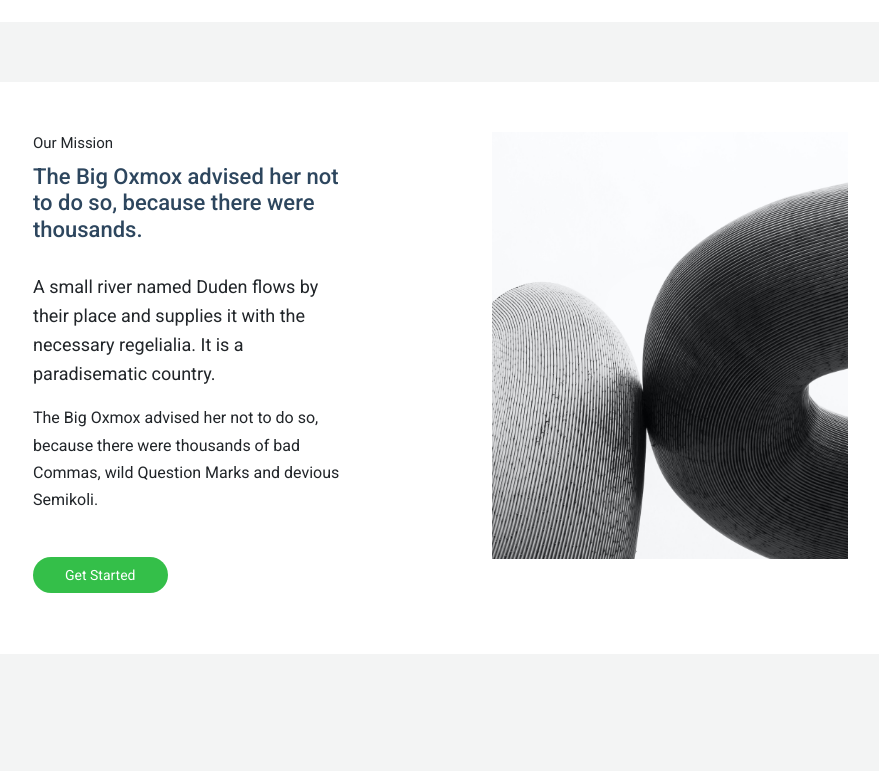
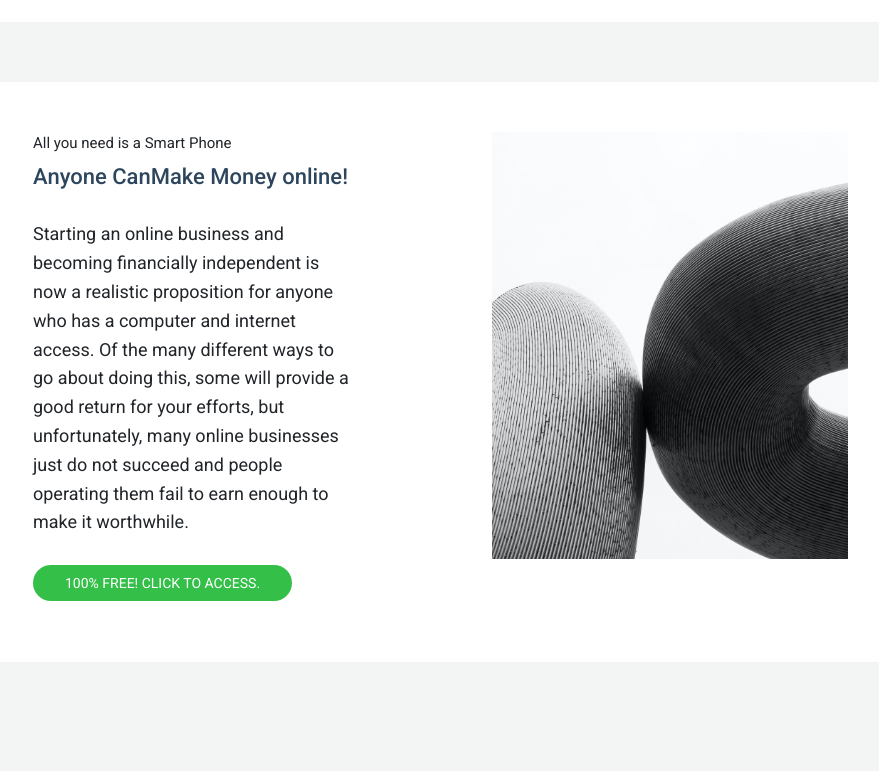
Before and after one commit to wang-arshton256/E2T, a plain HTML site: page index.html in a window 1280 px wide. Shown: the part 680-1451 px from the top of the page, without its empty margins (255-1134 px from the left). Drawn offline with Linux system fonts and the light colour scheme.

Commit message:
updatd about section

```diff
--- a/index.html
+++ b/index.html
@@ -151,18 +151,19 @@
 
                         <div class="offset-md-0 offset-lg-1 col-sm-12 col-md-5 col-lg-5 col-xl-4 " data-aos="fade-up ">
                             <div class="px-3 ">
-                                <span class="content-subtitle ">Our Mission</span>
+                                <span class="content-subtitle ">All you need is a Smart Phone</span>
                                 <h2 class="content-title text-start ">
-                                    The Big Oxmox advised her not to do so, because there were thousands.
+                                    Anyone CanMake Money online!
                                 </h2>
                                 <p class="lead ">
-                                    A small river named Duden flows by their place and supplies it with the necessary regelialia. It is a paradisematic country.
+                                    Starting an online business and becoming financially independent is now a realistic proposition for anyone who has a computer and internet access. Of the many different ways to go about doing this, some will provide a good return for your efforts, but
+                                    unfortunately, many online businesses just do not succeed and people operating them fail to earn enough to make it worthwhile.
                                 </p>
-                                <p class="mb-5 ">
+                                <p class="mb-5 d-none">
                                     The Big Oxmox advised her not to do so, because there were thousands of bad Commas, wild Question Marks and devious Semikoli.
                                 </p>
-                                <p>
-                                    <a href="# " class="btn-get-started ">Get Started</a>
+                                <p class="pt-3">
+                                    <a href="# " class="btn-get-started">100% FREE! CLICK TO ACCESS.</a>
                                 </p>
                             </div>
                         </div>
```
